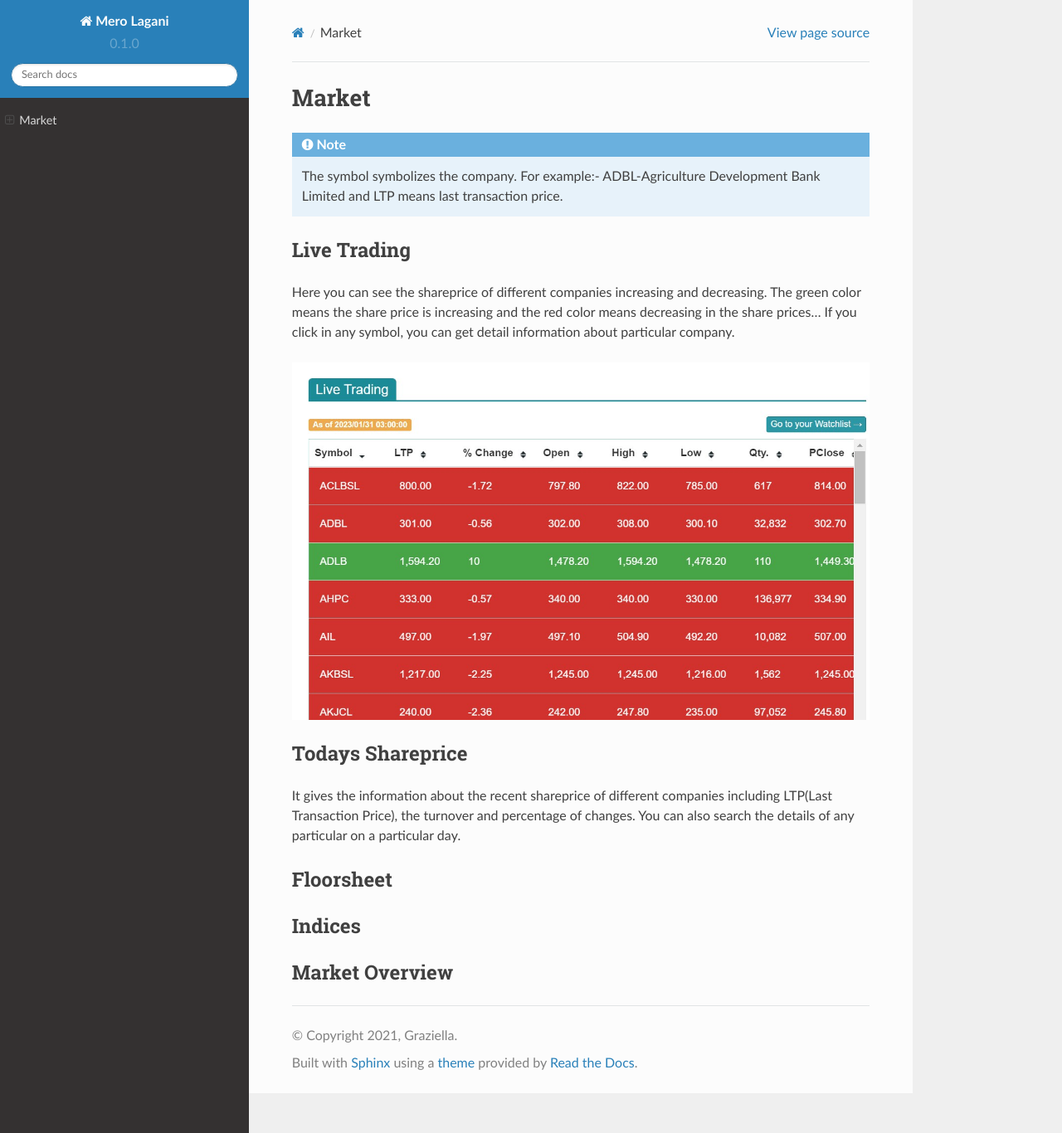
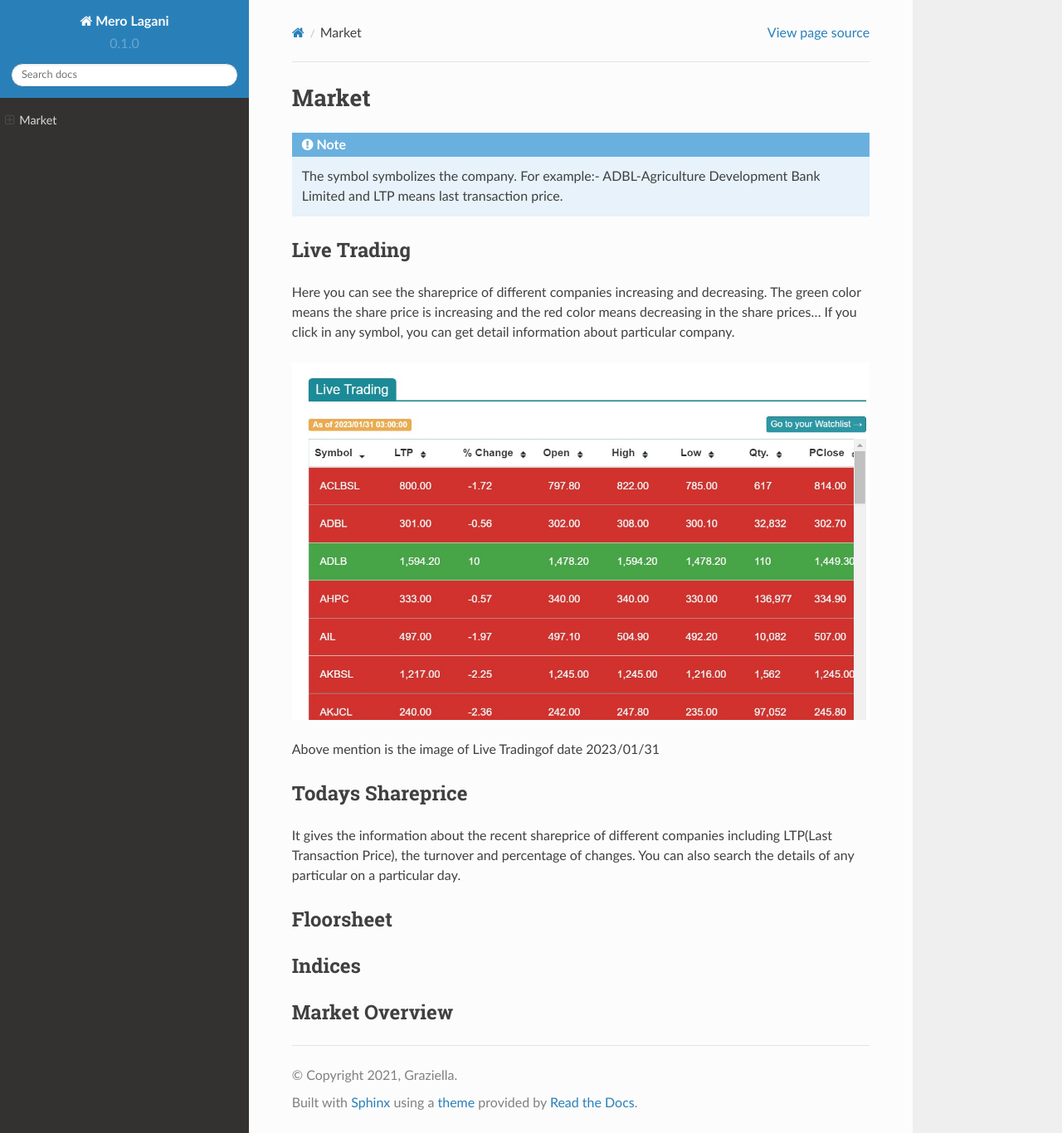
Before and after one commit to Aamosh12/Project, a Sphinx documentation site: the page built from docs/source/market.rst, in a window 1280 px wide and 1366 px high. Shown: the whole window at 83% size. Built offline with Sphinx 7.4.7 and the Read the Docs theme 2.0.0, drawn with Linux system fonts in a browser that asks for light colours.

Commit message:
image description

```diff
--- a/docs/source/market.rst
+++ b/docs/source/market.rst
@@ -10,6 +10,8 @@
 If you click in any symbol, you can get detail information about particular company.
 
 .. image:: live_trading.jpg
+Above mention is the image of Live Tradingof date 2023/01/31
+
 
 Todays Shareprice
 -----------------
```
